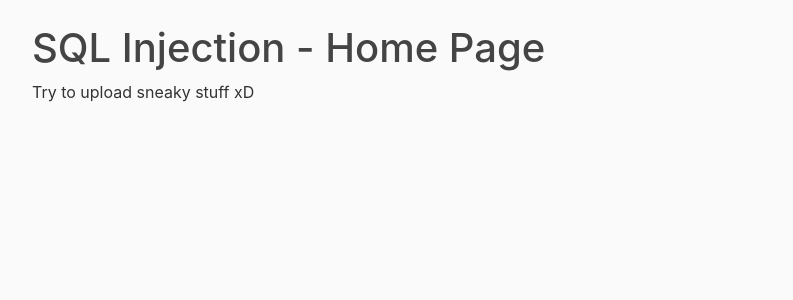
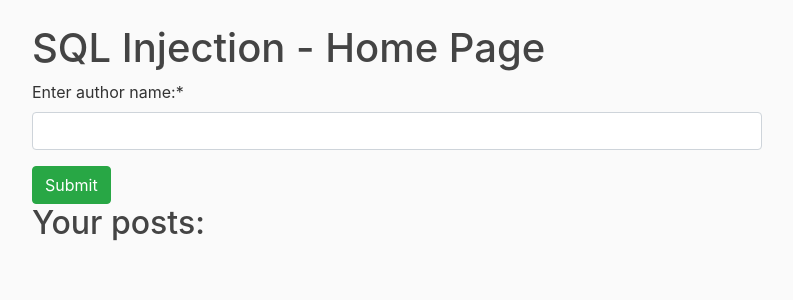
Before and after one commit to nirzaaa/Django_CyberSchool, a Django app: page /sqli/ in a window 1280 px wide. Shown: the part 56-356 px from the top of the page, without its empty margins (53-846 px from the left). Run offline with Django 4.2, Linux system fonts and the light colour scheme; some libraries are stand-ins or nearby versions.

Commit message:
upload file

```diff
--- a/mysite/main/templates/main/sqli.html
+++ b/mysite/main/templates/main/sqli.html
@@ -1,4 +1,5 @@
 {% extends 'main/base.html' %}
+{% load crispy_forms_tags %}
 
 {% block title %}
 SQL Injection
@@ -6,5 +7,24 @@
 
 {% block content %}
 <h1>SQL Injection - Home Page</h1>
-Try to upload sneaky stuff xD
+<form method="POST" action="/sqli/">
+    {% csrf_token %}
+    {{s_form|crispy}}
+    <button type="submit" class="btn btn-success" name="save">Submit</button>
+</form>
+<div>
+    <h2>
+        Your posts:
+    </h2>
+    <ul>
+        {% for post in posts %}
+            <li>
+                {{ post }}
+                <br>
+                {{ post.content }}
+
+            </li>
+        {% endfor %}
+    </ul>
+</div>
 {% endblock %}
```
